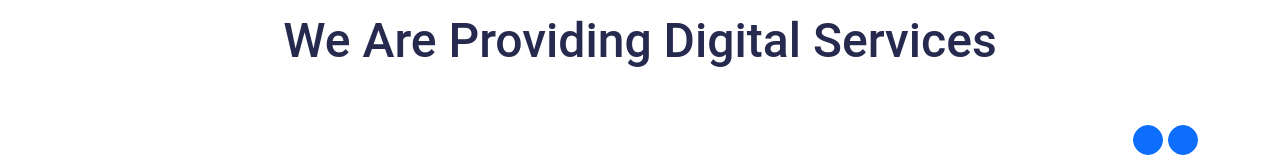
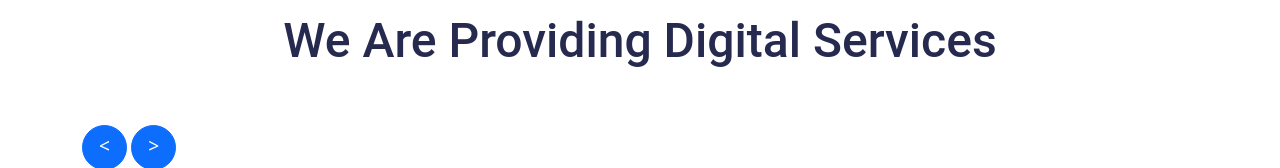
Before and after one commit to muky1/praksa-clone2, a plain HTML site: page index.html in a window 1280 px wide. Shown: the part 974-1142 px from the top of the page. Drawn offline with nearby package versions, Linux system fonts and the light colour scheme.

Commit message:
carousel button arrows and arrow styles updated

```diff
--- a/css/styles.css
+++ b/css/styles.css
@@ -134,11 +134,17 @@
 }
 
 .btn {
-  height: 30px;
-  width: 30px;
+  height: 45px;
+  width: 45px;
   border-radius: 100%;
-  float: right;
-  margin-left: 5px;
+  align-items: center;
+  justify-content: center;
+  text-align: center;
+  display: inline-block;
+}
+
+.arrow {
+  font-size: 1.2rem;
 }
 
 .img-fluid {
--- a/index.html
+++ b/index.html
@@ -6,7 +6,6 @@
   <title>Digital Agency</title>
   <!-- Bootstrap - CSS only -->
   <link href="https://cdn.jsdelivr.net/npm/bootstrap@5.2.2/dist/css/bootstrap.min.css" rel="stylesheet" integrity="sha384-Zenh87qX5JnK2Jl0vWa8Ck2rdkQ2Bzep5IDxbcnCeuOxjzrPF/et3URy9Bv1WTRi" crossorigin="anonymous">
-
   <link rel="stylesheet" href="css/styles.css">
 </head>
 
@@ -78,10 +77,10 @@
         <div class="row">
             <div class="col-12 text-right">
                 <a class="btn btn-primary mb-3 mr-1" href="#carouselExampleIndicators2" role="button" data-slide="prev">
-                    <i class="fa fa-arrow-left"></i>
+                    <p class="arrow"> < </p>
                 </a>
                 <a class="btn btn-primary mb-3 " href="#carouselExampleIndicators2" role="button" data-slide="next">
-                    <i class="fa fa-arrow-right"></i>
+                    <p class="arrow"> > </p>
                 </a>
             </div>
             <div class="col-12">
@@ -180,6 +179,10 @@
       </div>
     </div>
   </div>
+
+  <div class="fourth-container">
+
+  </div>
 </body>
 
 </html>
```
